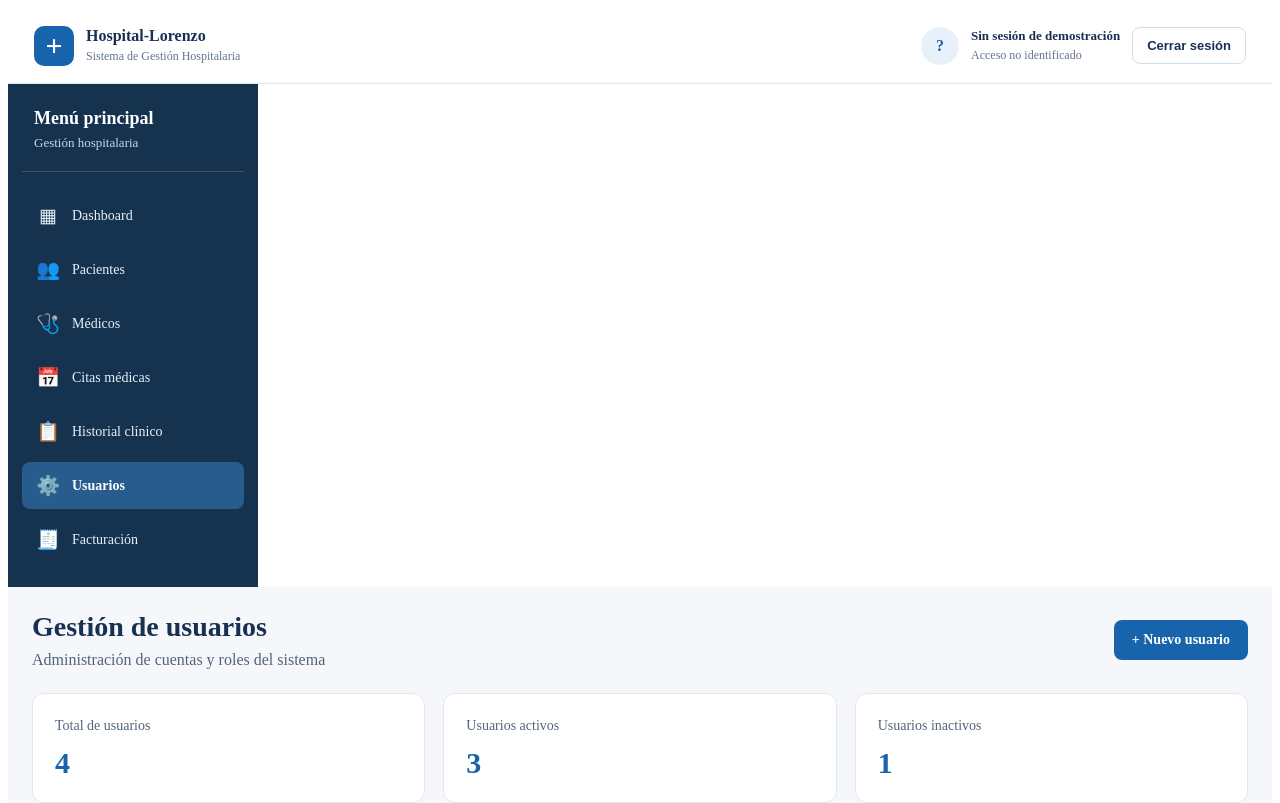
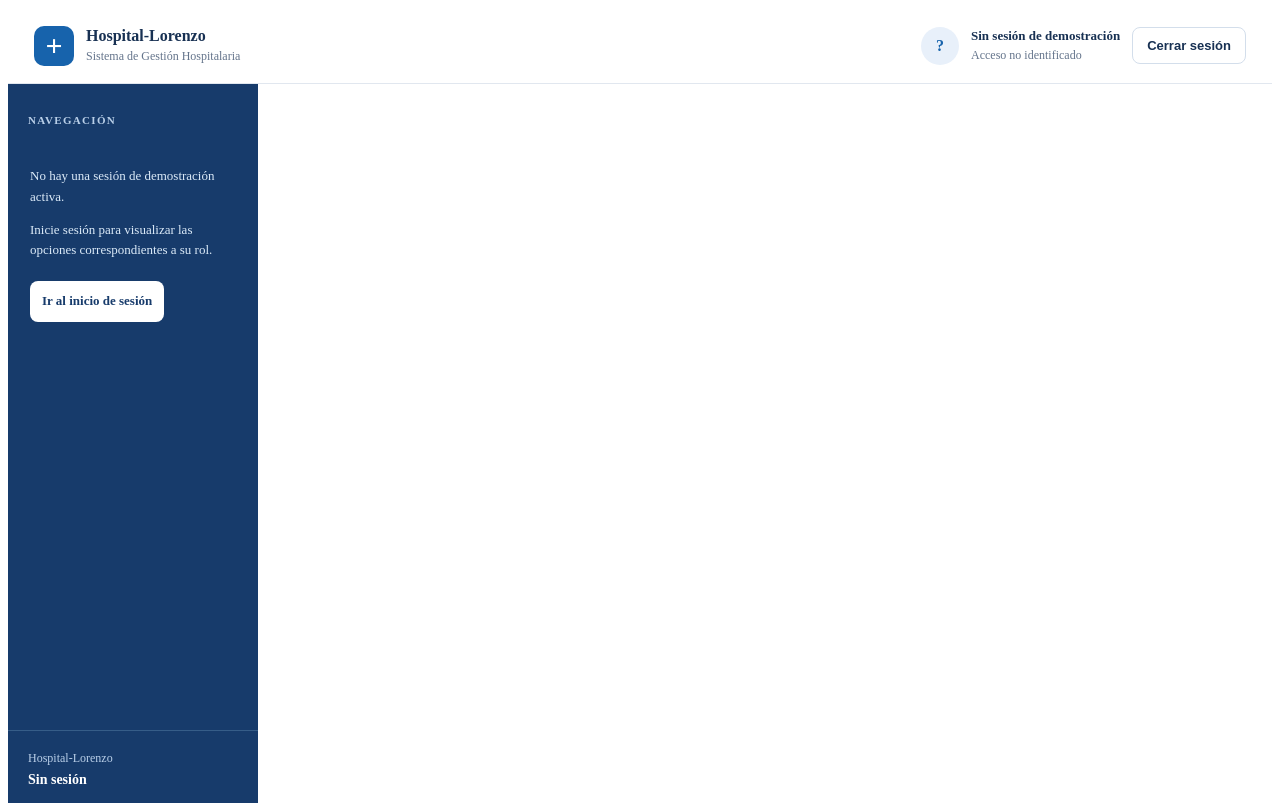
Before and after one commit to Fernando1625/Hospital-Lorenzo, an Angular app: page /usuarios in a window 1280 px wide. Shown: the top 803 px of the page. Built offline with nearby package versions, Linux system fonts and the light colour scheme.

Commit message:
feat: adaptar navegacion lateral segun rol de usuario

```diff
--- a/src/app/layout/sidebar/sidebar.css
+++ b/src/app/layout/sidebar/sidebar.css
@@ -1,92 +1,153 @@
 
-/* Contenedor principal del menú lateral */
-.sidebar-hospital {
+/* Contenedor del menú lateral */
+.sidebar {
   width: 250px;
   min-width: 250px;
-  background-color: #15324f;
-  color: white;
-  padding: 24px 14px;
+  height: 100%;
+  min-height: calc(100vh - 76px);
+
   box-sizing: border-box;
-  min-height: 100%;
+  display: flex;
+  flex-direction: column;
+
+  background: #173b6b;
+  color: #ffffff;
 }
 
-/* Encabezado del menú */
-.sidebar-header {
-  padding: 0 12px 20px;
-  border-bottom: 1px solid #39546e;
-  margin-bottom: 20px;
+/* Encabezado */
+.sidebar-encabezado {
+  padding: 26px 20px 14px;
 }
 
-.sidebar-header h2 {
+.etiqueta-menu {
+  font-size: 11px;
+  font-weight: 700;
+  letter-spacing: 1.3px;
+  color: #b9cfe8;
+}
+
+/* Navegación */
+.sidebar-navegacion {
+  flex: 1;
+  display: flex;
+  flex-direction: column;
+  gap: 5px;
+  padding: 8px 12px 20px;
+}
+
+.opcion-menu {
+  display: flex;
+  align-items: center;
+  gap: 13px;
+
+  min-height: 44px;
+  padding: 11px 14px;
+  box-sizing: border-box;
+
+  border-radius: 8px;
+  text-decoration: none;
+  color: #dcebf9;
+  font-size: 14px;
+  font-weight: 500;
+
+  transition: background-color 0.15s;
+}
+
+/* Icono de navegación */
+.opcion-icono {
+  display: inline-flex;
+  align-items: center;
+  justify-content: center;
+  width: 22px;
+  min-width: 22px;
+
   font-size: 18px;
-  margin: 0 0 6px;
+  font-weight: 700;
+}
+
+.opcion-texto {
+  min-width: 0;
+}
+
+/* Efecto al pasar el cursor */
+.opcion-menu:hover {
+  background: #254f80;
   color: white;
 }
 
-.sidebar-header p {
-  font-size: 13px;
-  margin: 0;
-  color: #c5d7e8;
+/* Opción seleccionada */
+.opcion-menu.activo {
+  background: #2d6198;
+  color: white;
+  font-weight: 700;
 }
 
-/* Opciones de navegación */
-.sidebar-menu {
-  display: flex;
-  flex-direction: column;
-  gap: 7px;
-}
-
-.sidebar-menu a {
-  display: flex;
-  align-items: center;
-  gap: 12px;
-  padding: 12px 14px;
-  color: #e8f1fa;
-  text-decoration: none;
-  border-radius: 8px;
-  font-size: 14px;
-  transition: background-color 0.2s;
-}
-
-/* Efecto al pasar el cursor */
-.sidebar-menu a:hover {
-  background-color: #27506f;
-}
-
-/* Opción seleccionada */
-.sidebar-menu a.activo {
-  background-color: #275c8d;
-  color: white;
-  font-weight: 600;
-}
-
-/* Navegación mediante teclado */
-.sidebar-menu a:focus-visible {
-  outline: 3px solid #f5bb45;
+/* Navegación por teclado */
+.opcion-menu:focus-visible,
+.enlace-login:focus-visible {
+  outline: 3px solid #f59e0b;
   outline-offset: 2px;
 }
 
-.icono {
-  font-size: 19px;
-  width: 24px;
-  text-align: center;
-  flex-shrink: 0;
+/* Sin sesión */
+.sin-sesion {
+  padding: 16px 10px;
+  color: #dcebf9;
+  font-size: 13px;
+  line-height: 1.6;
 }
 
-/* Adaptación a pantallas pequeñas */
+.sin-sesion p {
+  margin: 0 0 12px;
+}
+
+.enlace-login {
+  display: inline-block;
+  margin-top: 8px;
+  padding: 10px 12px;
+
+  background: #ffffff;
+  color: #173b6b;
+  border-radius: 8px;
+
+  font-weight: 600;
+  text-decoration: none;
+}
+
+/* Sección inferior */
+.sidebar-pie {
+  display: flex;
+  flex-direction: column;
+  gap: 6px;
+
+  padding: 20px;
+  border-top: 1px solid #365d88;
+}
+
+.sidebar-pie span {
+  font-size: 12px;
+  color: #b9cfe8;
+}
+
+.sidebar-pie strong {
+  font-size: 14px;
+  color: #ffffff;
+}
+
+/* Adaptación a dispositivos pequeños */
 @media (max-width: 768px) {
-  .sidebar-hospital {
+
+  .sidebar {
     width: 100%;
     min-width: 0;
-    padding: 12px;
+    min-height: auto;
   }
 
-  .sidebar-menu {
-    flex-direction: row;
-    overflow-x: auto;
+  .sidebar-navegacion {
+    padding-bottom: 14px;
   }
 
-  .sidebar-menu a {
-    white-space: nowrap;
+  .sidebar-pie {
+    padding: 14px 20px;
   }
 }
--- a/src/app/layout/sidebar/sidebar.html
+++ b/src/app/layout/sidebar/sidebar.html
@@ -1,63 +1,71 @@
 
-<aside class="sidebar-hospital">
+<aside class="sidebar">
 
-  <div class="sidebar-header">
-    <h2>Menú principal</h2>
-    <p>Gestión hospitalaria</p>
+  <!-- Encabezado del menú -->
+  <div class="sidebar-encabezado">
+    <span class="etiqueta-menu">NAVEGACIÓN</span>
   </div>
 
-  <nav class="sidebar-menu" aria-label="Navegación principal">
+  <!-- Opciones de navegación -->
+  <nav
+    class="sidebar-navegacion"
+    aria-label="Menú principal del hospital">
 
-    <!-- Dashboard -->
-    <a routerLink="/dashboard"
-       routerLinkActive="activo"
-       [routerLinkActiveOptions]="{ exact: true }">
-      <span class="icono" aria-hidden="true">▦</span>
-      <span>Dashboard</span>
-    </a>
+    @for (opcion of opcionesVisibles(); track opcion.ruta) {
 
-    <!-- Pacientes -->
-    <a routerLink="/pacientes"
-       routerLinkActive="activo">
-      <span class="icono" aria-hidden="true">👥</span>
-      <span>Pacientes</span>
-    </a>
+      <a
+        [routerLink]="opcion.ruta"
+        routerLinkActive="activo"
+        class="opcion-menu">
 
-    <!-- Médicos -->
-    <a routerLink="/medicos"
-       routerLinkActive="activo">
-      <span class="icono" aria-hidden="true">🩺</span>
-      <span>Médicos</span>
-    </a>
+        <span class="opcion-icono" aria-hidden="true">
+          {{ opcion.icono }}
+        </span>
 
-    <!-- Citas -->
-    <a routerLink="/citas"
-       routerLinkActive="activo">
-      <span class="icono" aria-hidden="true">📅</span>
-      <span>Citas médicas</span>
-    </a>
+        <span class="opcion-texto">
+          {{ opcion.titulo }}
+        </span>
 
-    <!-- Historial -->
-    <a routerLink="/historial"
-       routerLinkActive="activo">
-      <span class="icono" aria-hidden="true">📋</span>
-      <span>Historial clínico</span>
-    </a>
+      </a>
 
-    <!-- Usuarios -->
-    <a routerLink="/usuarios"
-       routerLinkActive="activo">
-      <span class="icono" aria-hidden="true">⚙️</span>
-      <span>Usuarios</span>
-    </a>
+    } @empty {
 
-    <!-- Facturación -->
-    <a routerLink="/facturacion"
-       routerLinkActive="activo">
-      <span class="icono" aria-hidden="true">🧾</span>
-      <span>Facturación</span>
-    </a>
+      <div class="sin-sesion">
+
+        <p>No hay una sesión de demostración activa.</p>
+
+        <p>
+          Inicie sesión para visualizar las opciones
+          correspondientes a su rol.
+        </p>
+
+        <a routerLink="/login" class="enlace-login">
+          Ir al inicio de sesión
+        </a>
+
+      </div>
+
+    }
 
   </nav>
 
+  <!-- Información inferior -->
+  <div class="sidebar-pie">
+
+    @if (usuarioActual(); as usuario) {
+
+      <span>Rol actual</span>
+
+      <strong>{{ usuario.rol }}</strong>
+
+    } @else {
+
+      <span>Hospital-Lorenzo</span>
+
+      <strong>Sin sesión</strong>
+
+    }
+
+  </div>
+
 </aside>
--- a/src/app/layout/sidebar/sidebar.ts
+++ b/src/app/layout/sidebar/sidebar.ts
@@ -1,12 +1,105 @@
-import { Component } from '@angular/core';
+
+import { Component, computed, inject } from '@angular/core';
 import { RouterLink, RouterLinkActive } from '@angular/router';
 
+import { SesionService } from '../../core/services/sesion';
+import { RolUsuario } from '../../shared/models/usuario.model';
+
+// Estructura de una opción del menú lateral
+interface OpcionMenu {
+  titulo: string;
+  ruta: string;
+  icono: string;
+  roles: RolUsuario[];
+}
+
 @Component({
-  imports: [RouterLink, RouterLinkActive],
   selector: 'app-sidebar',
   standalone: true,
-  styleUrl: './sidebar.css',
+  imports: [RouterLink, RouterLinkActive],
   templateUrl: './sidebar.html',
+  styleUrl: './sidebar.css'
 })
+export class Sidebar {
 
-export class Sidebar {}
+  private sesionService = inject(SesionService);
+
+  // Usuario seleccionado durante la demostración
+  usuarioActual = this.sesionService.usuarioActual;
+
+  // Roles que pueden acceder visualmente a cada opción
+  private opciones: OpcionMenu[] = [
+    {
+      titulo: 'Panel principal',
+      ruta: '/dashboard',
+      icono: '▦',
+      roles: [
+        'Administrador', 'Médico',
+        'Recepción', 'Facturación'
+      ]
+    },
+    {
+      titulo: 'Pacientes',
+      ruta: '/pacientes',
+      icono: '♙',
+      roles: [
+        'Administrador', 'Médico', 'Recepción'
+      ]
+    },
+    {
+      titulo: 'Médicos',
+      ruta: '/medicos',
+      icono: '✚',
+      roles: [
+        'Administrador', 'Recepción'
+      ]
+    },
+    {
+      titulo: 'Citas médicas',
+      ruta: '/citas',
+      icono: '▤',
+      roles: [
+        'Administrador', 'Médico', 'Recepción'
+      ]
+    },
+    {
+      titulo: 'Historial clínico',
+      ruta: '/historial',
+      icono: '▧',
+      roles: [
+        'Administrador', 'Médico'
+      ]
+    },
+    {
+      titulo: 'Gestión de usuarios',
+      ruta: '/usuarios',
+      icono: '⚙',
+      roles: [
+        'Administrador'
+      ]
+    },
+    {
+      titulo: 'Facturación',
+      ruta: '/facturacion',
+      icono: '▣',
+      roles: [
+        'Administrador', 'Facturación'
+      ]
+    }
+  ];
+
+  // Filtrar el menú según el rol actual
+  opcionesVisibles = computed(() => {
+
+    const usuario = this.usuarioActual();
+
+    // No mostrar módulos si no existe sesión de demostración
+    if (!usuario || !usuario.estado) {
+      return [];
+    }
+
+    return this.opciones.filter(opcion =>
+      opcion.roles.includes(usuario.rol)
+    );
+  });
+}
```
